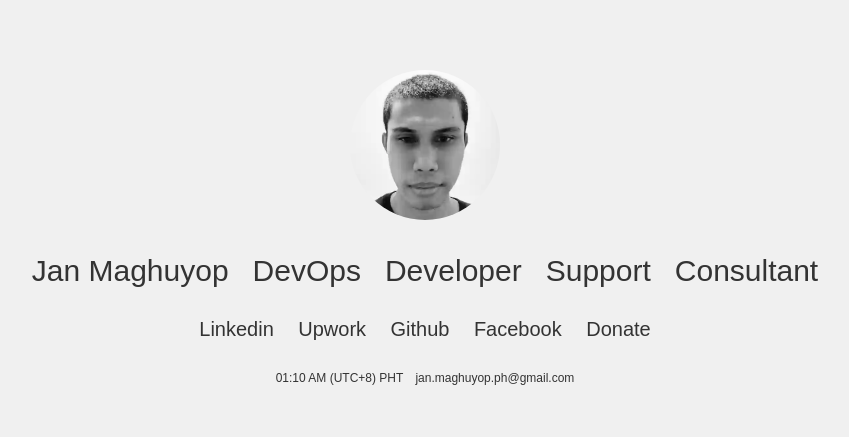
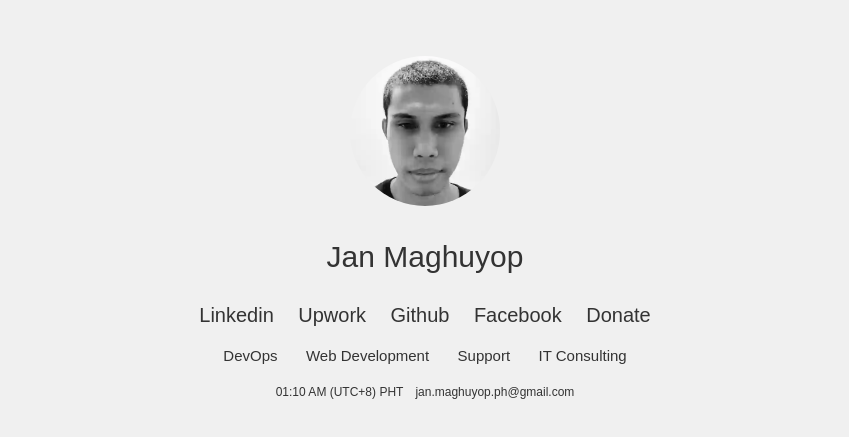
Before and after one commit to janmaghuyop/janmaghuyop.github.io, a plain HTML site: page main.html in a window 1280 px wide. Shown: the part 167-604 px from the top of the page, without its empty margins (215-1064 px from the left). Drawn offline with Linux system fonts and the light colour scheme.

Commit message:
update services

```diff
--- a/main.html
+++ b/main.html
@@ -33,6 +33,18 @@
             padding-left: 12px;
             padding-right: 12px;
         }
+        .services {
+            margin-top: 20px;
+            color: #333;
+            padding: 0px;
+        }
+        .services p {
+            margin: 0;
+            display: inline-block;
+            padding-left: 12px;
+            padding-right: 12px;
+            font-size: 15px;
+         }
         .social-links {
             margin-top: 20px;
         }
@@ -47,7 +59,7 @@
             color: #0073e6;
         }
         .footer {
-            margin-top: 30px;
+            margin-top: 20px;
         }
         .footer p {
             color: #333;
@@ -93,13 +105,19 @@
             <a href="https://www.facebook.com/jeemaghuyop/" target="_blank">Facebook</a>
             <a onclick="clickDonate()">Donate</a>
         </div>
+        <div class="services">
+            <p>DevOps</p>
+            <p>Web Development</p>
+            <p>Support</p>
+            <p>IT Consulting</p>
+        </div>
         <div class="footer">
             <p id="Footer"><p>
         </div>
     </div>
 </body>
 <script>
-    let headerHTML = '<span>Jan Maghuyop</span><span>DevOps</span><span>Developer</span><span>Support</span><span>Consultant</span>';
+    let headerHTML = '<span>Jan Maghuyop</span>';
     let header = document.getElementById('header')
 
     let footerHTML = '<span id="time"></span><span><a href="mailto:jan.maghuyop.ph@gmail.com">jan.maghuyop.ph@gmail.com</a></span>'
```
Also changed, not shown: index.html (+1 -1 lines). Lines whose indentation alone changed are shown as unchanged.
